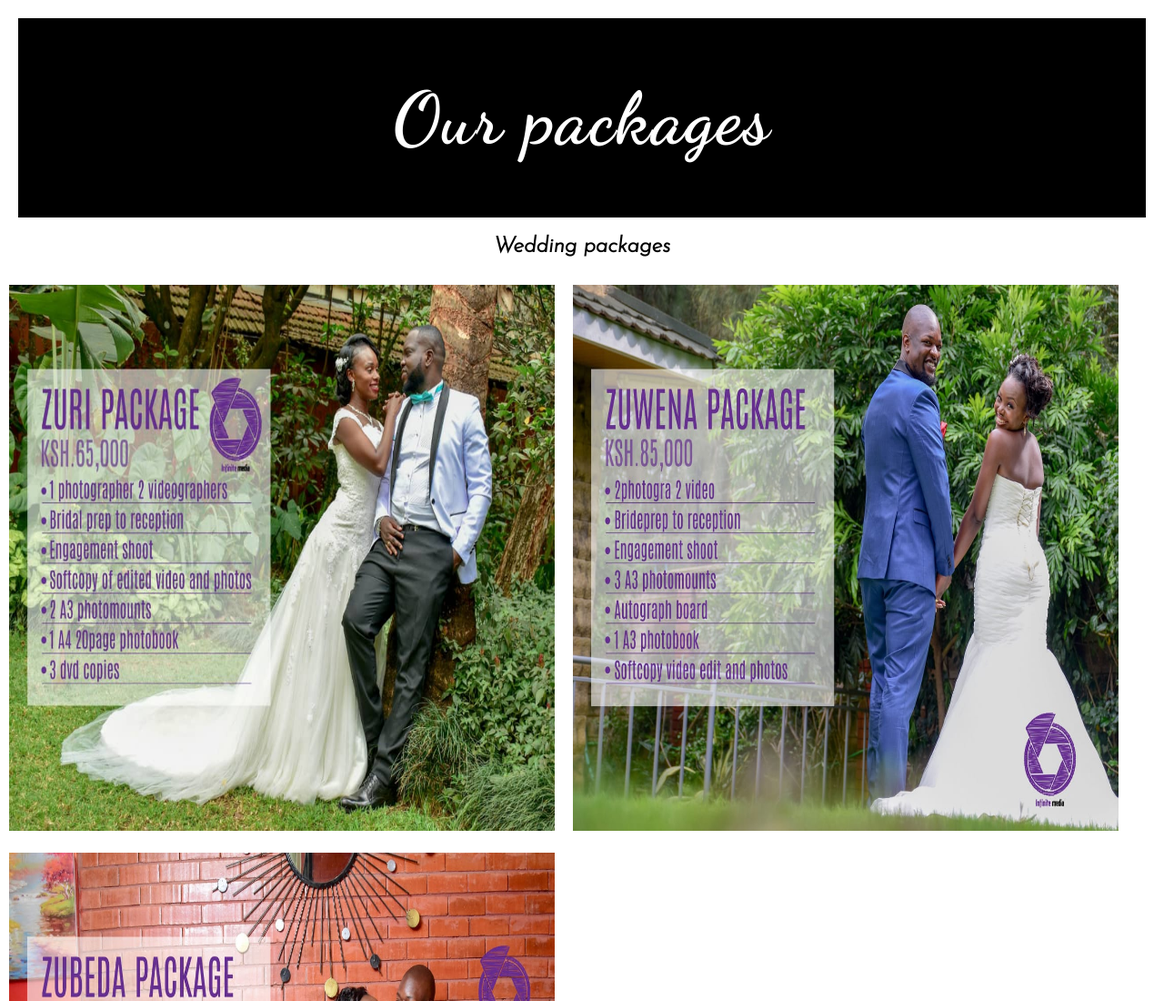
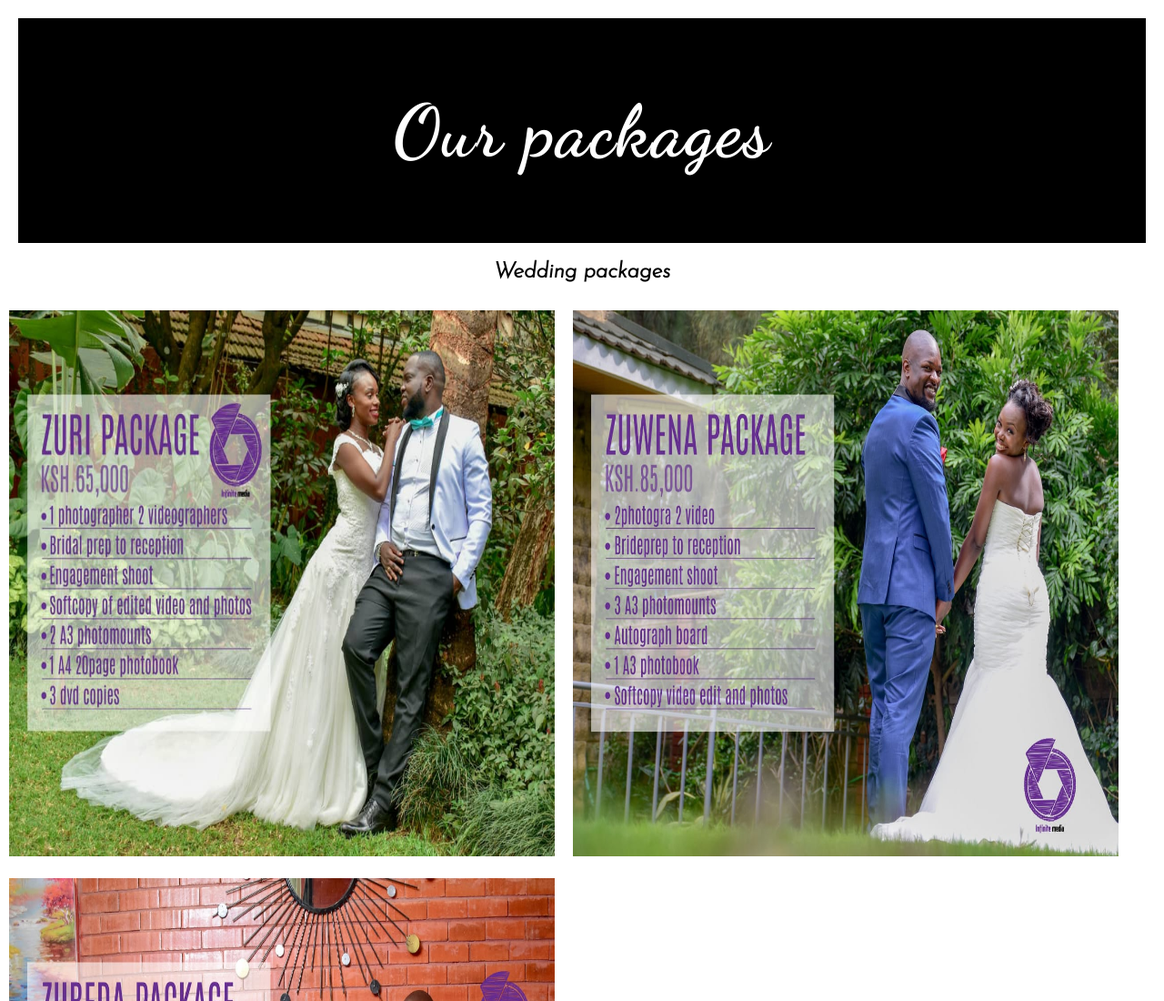
Before and after one commit to kiriiri/infinite_media, a plain HTML site: page packages.html in a window 1280 px wide. Shown: the top 1100 px of the page at 91% size. Drawn offline with Linux system fonts and the light colour scheme.

Commit message:
adds a box model

```diff
--- a/css/styles.css
+++ b/css/styles.css
@@ -181,7 +181,7 @@ h1 {
 }
 .testbox{
   border: 2px solid black;
-  padding: 6px;
+  padding: 20px;
   margin: 20px;
   background-color: black;
 }
```
